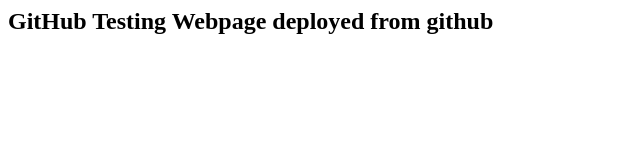
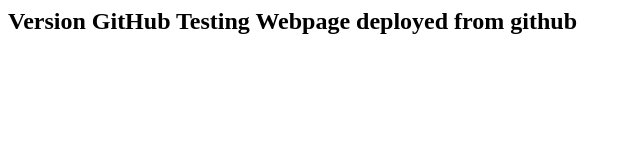
Before and after one commit to theSrini/msslot, a plain HTML site: page index.html in a window 1280 px wide. Shown: the whole page, without its empty margins (0-640 px from the left). Drawn offline with Linux system fonts and the light colour scheme.

Commit message:
Update index.html

```diff
--- a/index.html
+++ b/index.html
@@ -3,6 +3,6 @@
   <title>Github</title>
  </head>
  <body>
- <h2>GitHub Testing Webpage deployed from github</h2>
+ <h2>Version GitHub Testing Webpage deployed from github</h2>
  </body>
 </html>
```
